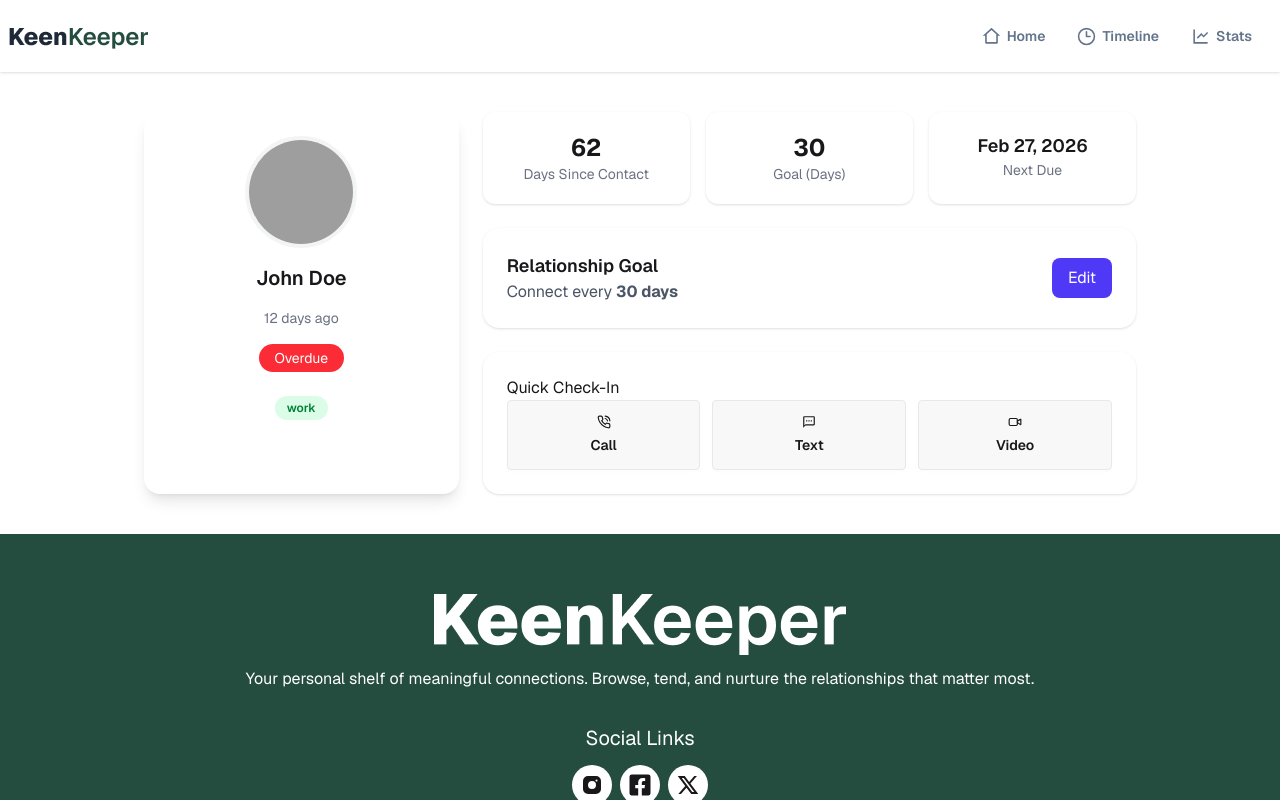
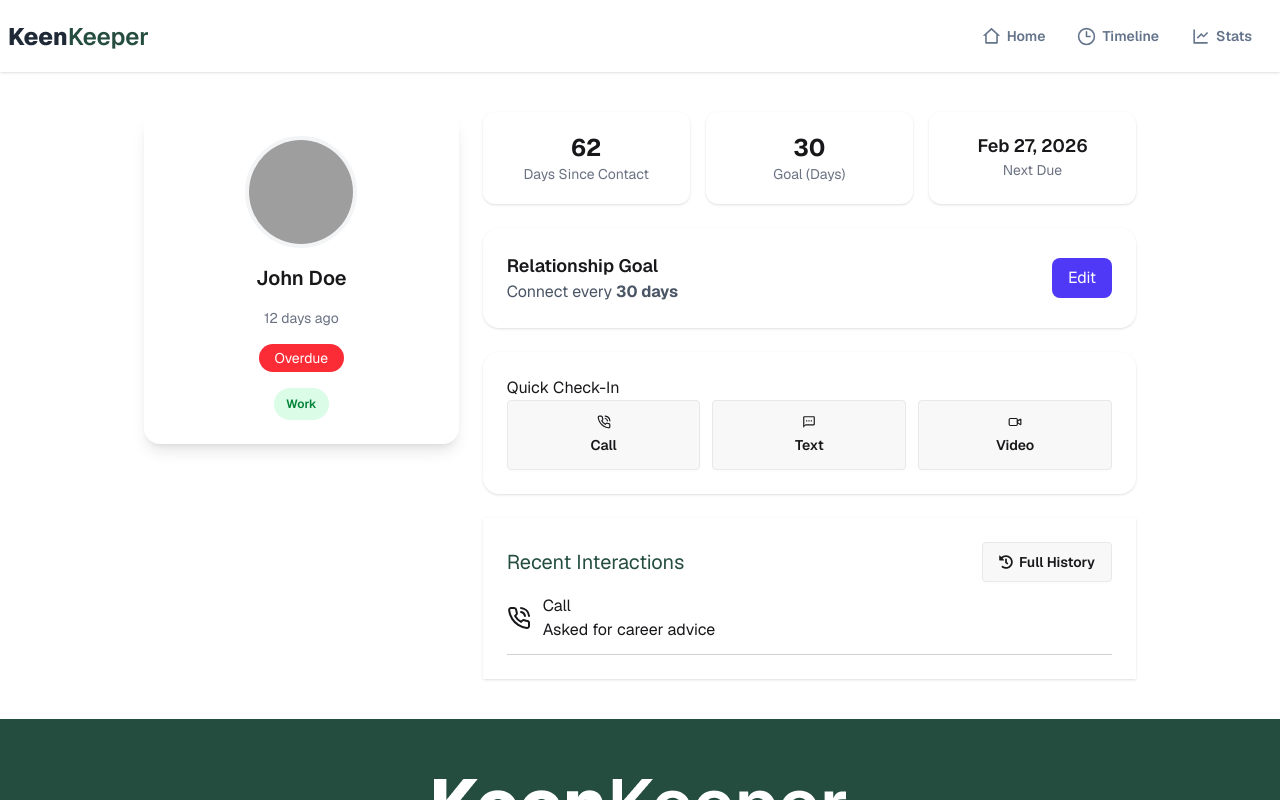
Before and after one commit to mesbahulislam1/B13-A7-keen-keeper, a React (Vite) app: page /frienddetails/1 in a window 1280 px wide. Both pictures are taken after a click on the element "Call". Shown: the top 800 px of the page. Built offline with nearby package versions, Linux system fonts and the light colour scheme; grey boxes are pictures that could not be loaded.

Commit message:
TimeLine Update

```diff
--- a/src/components/Ui/Card.jsx
+++ b/src/components/Ui/Card.jsx
@@ -14,7 +14,7 @@ const Card = ({friend}) => {
         friend.tags.map((name, index)=> <h2 key={index} className='bg-[#CBFADB] text-[14px] px-4 text-[#244D3F] uppercase font-bold rounded-full py-1'>{name}</h2>)
       }
       </div>
-      <h3 className={`${friend.status == 'overdue' && 'bg-[#EF4444]  rounded-full'} ${friend.status == 'on-track' && 'bg-[#244D3F] rounded-full'} ${friend.status == 'due-soon' && 'bg-[#EFAD44]  rounded-full'} text-[15px] px-4 py-1 text-white w-fit capitalize text-center inline`} >{friend.status}</h3>
+      <h3 className={`${friend.status == 'overdue' && 'bg-[#EF4444]  rounded-full'} ${friend.status == 'on-track' && 'bg-[#244D3F] rounded-full'} ${friend.status == 'due-soon' && 'bg-[#EFAD44]  rounded-full'} text-[15px] px-4 py-1 text-white w-fit capitalize text-center inline mt-2 inline-block`} >{friend.status}</h3>
     </Link>
   )
 }
--- a/src/pages/FriendDetails.jsx
+++ b/src/pages/FriendDetails.jsx
@@ -1,4 +1,4 @@
-import { useLoaderData, useParams } from "react-router";
+import { Link, useLoaderData, useParams } from "react-router";
 import TextCard from "../components/Ui/TextCard";
 import { LuPhoneCall } from "react-icons/lu";
 import { MdOutlineTextsms } from "react-icons/md";
@@ -6,6 +6,7 @@ import LinkProps from "./LinkProps";
 import { LuVideo } from "react-icons/lu";
 import { ContextProvider } from "../Context/ContaxtText";
 import { useContext } from "react";
+import { FaHistory } from "react-icons/fa";
 
 
 
@@ -35,12 +36,12 @@ const FriendDetails = () => {
   const findFriend = data.find((friendId) => friendId.id == id);
 
 
-  const {selectFriend} = useContext(ContextProvider)
+  const {contactData} = useContext(ContextProvider)
 
   return (
     <div className="max-w-5xl mx-auto my-10 px-4">
       <div className="grid grid-cols-1 md:grid-cols-12 gap-6">
-        <div className="md:col-span-4 bg-white shadow-lg rounded-2xl p-6 text-center space-y-4">
+        <div className="md:col-span-4 h-fit bg-white shadow-lg rounded-2xl p-6 text-center space-y-4">
           <img
             src={findFriend.picture}
             alt=""
@@ -53,7 +54,6 @@ const FriendDetails = () => {
             {findFriend.days_since_contact} days ago
           </p>
 
-          {/* STATUS BADGE */}
           <span
             className={`px-4 py-1 text-sm text-white rounded-full capitalize inline-block
               ${findFriend.status === "overdue" && "bg-red-500"}
@@ -64,12 +64,11 @@ const FriendDetails = () => {
             {findFriend.status}
           </span>
 
-          {/* TAGS */}
-          <div className="flex flex-wrap justify-center gap-2 pt-2">
+          <div className="flex flex-wrap justify-center gap-2 ">
             {findFriend.tags.map((tag, index) => (
               <span
                 key={index}
-                className="bg-green-100 text-green-700 text-xs font-semibold px-3 py-1 rounded-full"
+                className="bg-green-100 capitalize text-green-700 text-xs font-semibold px-3 py-2 rounded-full"
               >
                 {tag}
               </span>
@@ -115,15 +114,30 @@ const FriendDetails = () => {
                   ContactList.map((link, index)=> <LinkProps key={index}  findFriend={findFriend} link={link}></LinkProps>)
                 }
               </div>
-              {
-                selectFriend.map((list)=> {
-                  return <div>
-                    <span>{list.icon}</span>
+            </div>
+
+          </div>
+          <div className=" shadow p-6">
+            <div className="flex justify-between items-center">
+              <h2 className="text-[20px] text-[#244D3F]">Recent Interactions</h2>
+              <Link to={'/timeline'} className="btn"><FaHistory></FaHistory> Full History</Link>
+            </div>
+              <div className=" flex flex-col-reverse">
+                {
+                contactData.length == 0? <div>
+                  <h1 className="text-center text-2xl mt-9 text-black/40">Contact History Not Found</h1>
+                </div>: contactData.slice(0,5).map((list)=> {
+                  return <div className="flex items-center gap-3 border-b last:border-t-0 py-3 border-black/18 ">
+                    <span className="text-2xl">{list.mainIcon}</span>
+                    <div>
+                      <h2 className=" capitalize">{list.name}</h2>
+                      <p>Asked for career advice</p>
+                    </div>
                   </div>
                 })
               }
+              </div>
             </div>
-          </div>
         </div>
       </div>
     </div>
```
